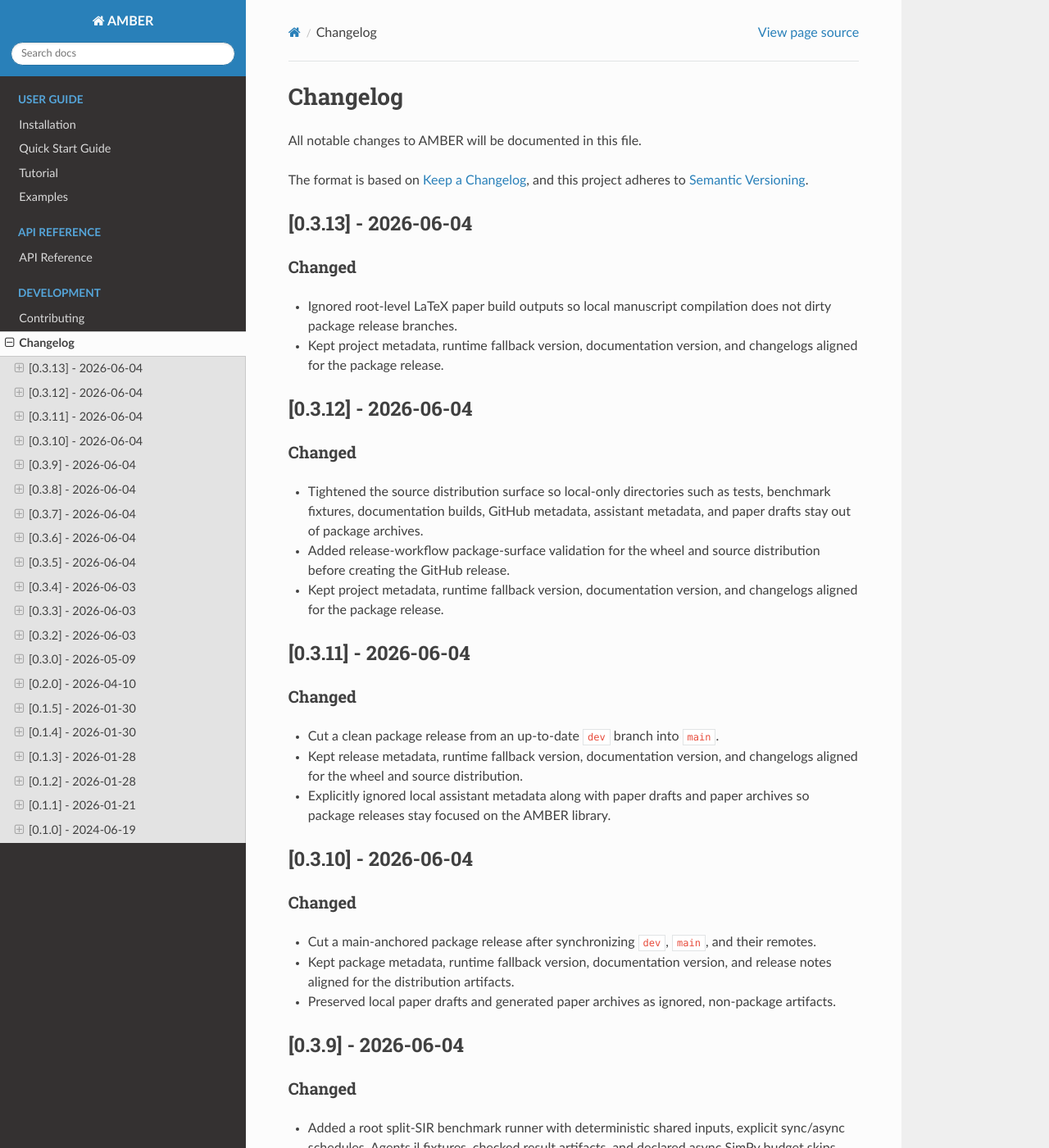
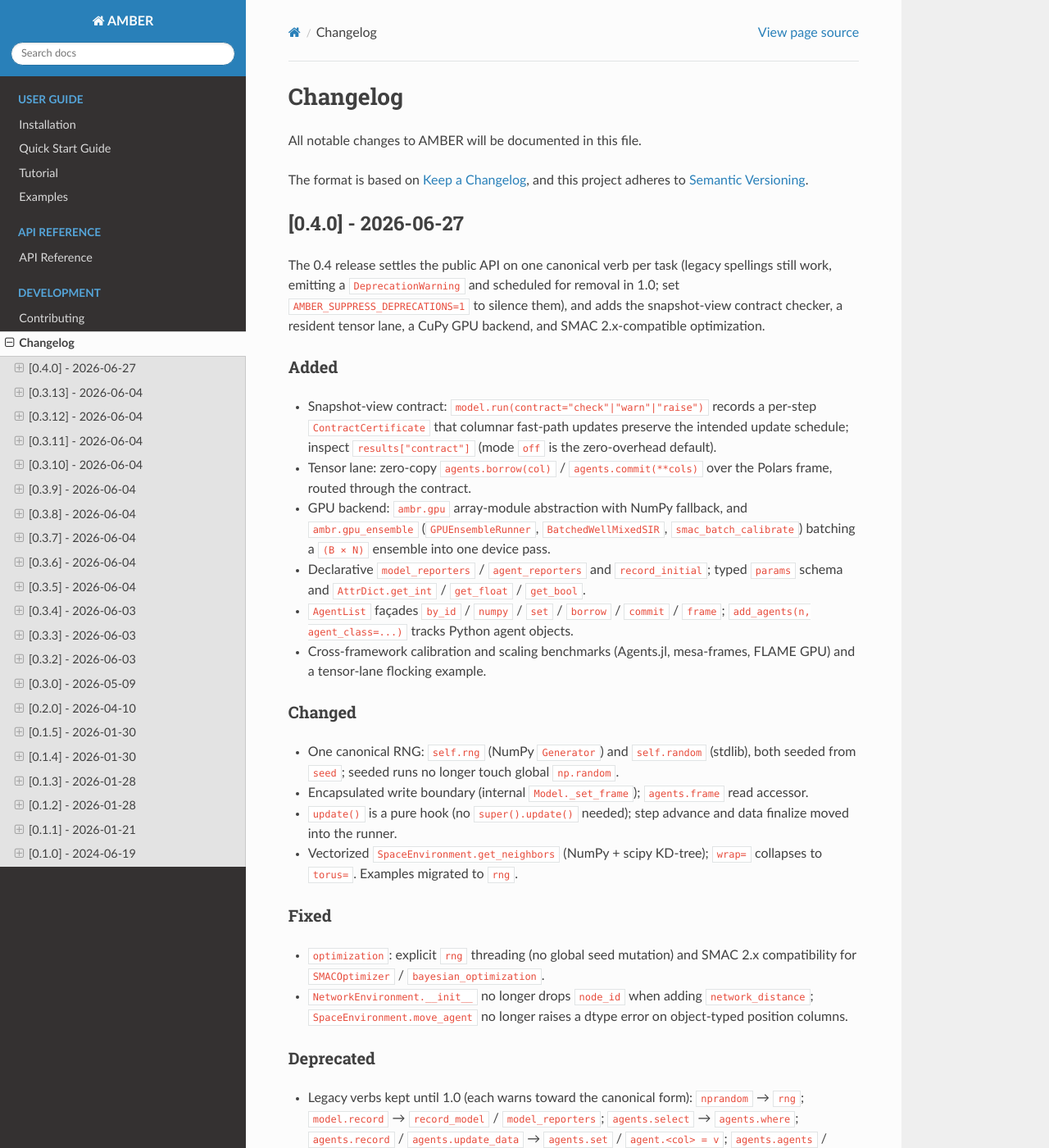
Before and after one commit to a11to1n3/AMBER, a Sphinx documentation site: the page built from docs/changelog.rst, in a window 1280 px wide and 1400 px high. Shown: the whole window at 82% size. Built offline with Sphinx 7.4.7 and the Read the Docs theme 3.1.0, drawn with Linux system fonts in a browser that asks for light colours; some of the changed text lies outside the part shown.

Commit message:
Release v0.4.0 — snapshot contract, tensor lane, GPU backend, 0.4 API
Bump version 0.3.13 -> 0.4.0 and document the 0.4 release: the snapshot-view
contract checker, the resident tensor lane, the CuPy GPU backend + batched
ensemble, SMAC 2.x-compatible optimization, and the deprecate-and-keep 0.4
public-API revision. Aligns project metadata, runtime fallback version,
docs version, and both changelogs (CHANGELOG.md + docs/changelog.rst).

```diff
--- a/docs/changelog.rst
+++ b/docs/changelog.rst
@@ -5,6 +5,62 @@
 
 The format is based on `Keep a Changelog <https://keepachangelog.com/en/1.0.0/>`_,
 and this project adheres to `Semantic Versioning <https://semver.org/spec/v2.0.0.html>`_.
+
+[0.4.0] - 2026-06-27
+--------------------
+
+The 0.4 release settles the public API on one canonical verb per task (legacy
+spellings still work, emitting a ``DeprecationWarning`` and scheduled for
+removal in 1.0; set ``AMBER_SUPPRESS_DEPRECATIONS=1`` to silence them), and adds
+the snapshot-view contract checker, a resident tensor lane, a CuPy GPU backend,
+and SMAC 2.x-compatible optimization.
+
+Added
+~~~~~
+- Snapshot-view contract: ``model.run(contract="check"|"warn"|"raise")`` records
+  a per-step ``ContractCertificate`` that columnar fast-path updates preserve the
+  intended update schedule; inspect ``results["contract"]`` (mode ``off`` is the
+  zero-overhead default).
+- Tensor lane: zero-copy ``agents.borrow(col)`` / ``agents.commit(**cols)`` over
+  the Polars frame, routed through the contract.
+- GPU backend: ``ambr.gpu`` array-module abstraction with NumPy fallback, and
+  ``ambr.gpu_ensemble`` (``GPUEnsembleRunner``, ``BatchedWellMixedSIR``,
+  ``smac_batch_calibrate``) batching a ``(B × N)`` ensemble into one device pass.
+- Declarative ``model_reporters`` / ``agent_reporters`` and ``record_initial``;
+  typed ``params`` schema and ``AttrDict.get_int`` / ``get_float`` / ``get_bool``.
+- ``AgentList`` façades ``by_id`` / ``numpy`` / ``set`` / ``borrow`` / ``commit`` /
+  ``frame``; ``add_agents(n, agent_class=...)`` tracks Python agent objects.
+- Cross-framework calibration and scaling benchmarks (Agents.jl, mesa-frames,
+  FLAME GPU) and a tensor-lane flocking example.
+
+Changed
+~~~~~~~
+- One canonical RNG: ``self.rng`` (NumPy ``Generator``) and ``self.random``
+  (stdlib), both seeded from ``seed``; seeded runs no longer touch global
+  ``np.random``.
+- Encapsulated write boundary (internal ``Model._set_frame``); ``agents.frame``
+  read accessor.
+- ``update()`` is a pure hook (no ``super().update()`` needed); step advance and
+  data finalize moved into the runner.
+- Vectorized ``SpaceEnvironment.get_neighbors`` (NumPy + scipy KD-tree);
+  ``wrap=`` collapses to ``torus=``. Examples migrated to ``rng``.
+
+Fixed
+~~~~~
+- ``optimization``: explicit ``rng`` threading (no global seed mutation) and
+  SMAC 2.x compatibility for ``SMACOptimizer`` / ``bayesian_optimization``.
+- ``NetworkEnvironment.__init__`` no longer drops ``node_id`` when adding
+  ``network_distance``; ``SpaceEnvironment.move_agent`` no longer raises a dtype
+  error on object-typed position columns.
+
+Deprecated
+~~~~~~~~~~~
+- Legacy verbs kept until 1.0 (each warns toward the canonical form):
+  ``nprandom`` → ``rng``; ``model.record`` → ``record_model`` /
+  ``model_reporters``; ``agents.select`` → ``agents.where``; ``agents.record`` /
+  ``agents.update_data`` → ``agents.set`` / ``agent.<col> = v``; ``agents.agents``
+  / ``agents.agent_ids`` → iterate / ``agents.by_id``; ``GridEnvironment(wrap=)``
+  / ``.wrap`` → ``torus=``.
 
 [0.3.13] - 2026-06-04
 ---------------------
--- a/docs/conf.py
+++ b/docs/conf.py
@@ -26,7 +26,7 @@
 try:
     release = metadata_version('ambr')
 except PackageNotFoundError:
-    release = '0.3.13'
+    release = '0.4.0'
 version = release
 
 # -- General configuration ---------------------------------------------------
--- a/pyproject.toml
+++ b/pyproject.toml
@@ -4,7 +4,7 @@
 
 [project]
 name = "ambr"
-version = "0.3.13"
+version = "0.4.0"
 description = "Agent-based Modeling with Blazingly Efficient Records"
 readme = { file = "README.md", content-type = "text/markdown" }
 requires-python = ">=3.9"
--- a/src/ambr/__init__.py
+++ b/src/ambr/__init__.py
@@ -68,7 +68,7 @@
 try:
     __version__ = _metadata_version('ambr')
 except _PackageNotFoundError:
-    __version__ = '0.3.13'
+    __version__ = '0.4.0'
 
 __author__ = 'a11to1n3'
 __email__ = 'citation.needed@example.com'
```
Also changed, not shown: CHANGELOG.md (+66 -0 lines), README.md (+6 -0 lines).
